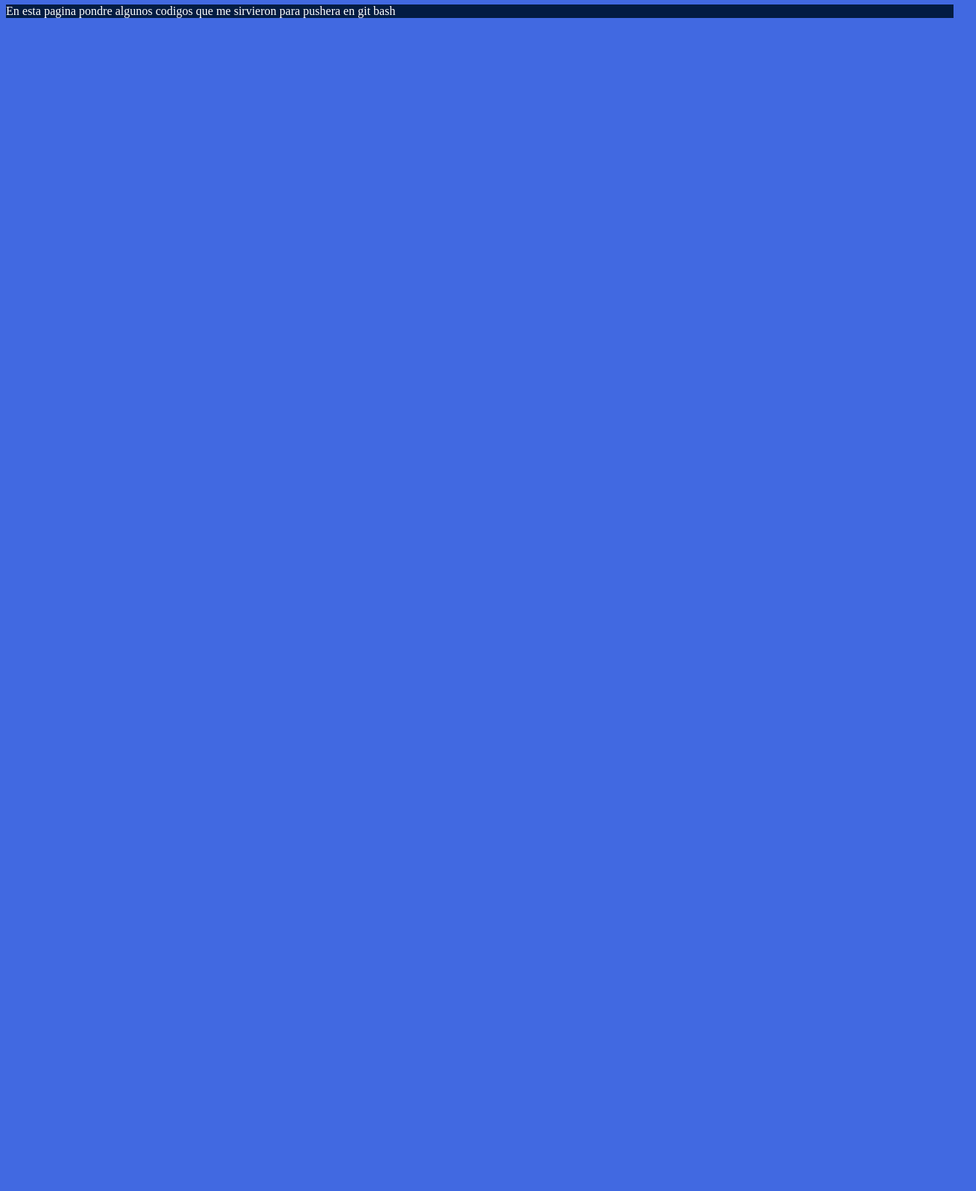
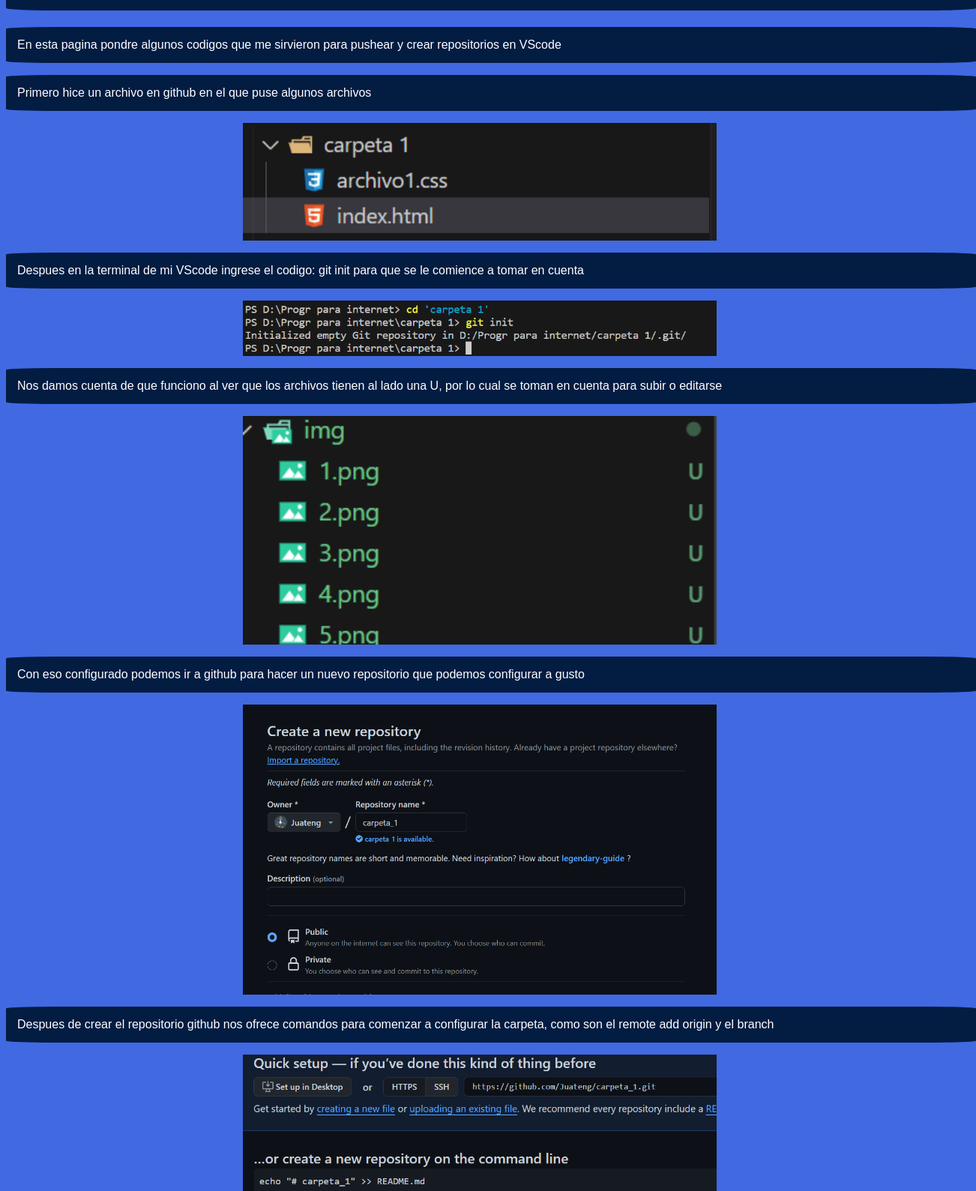
Before and after one commit to Juateng/Tarea1_PPI_JuanBalam, a plain HTML site: page index.html in a window 1280 px wide. Shown: the part 74-1663 px from the top of the page at 75% size, 1302 px wide, since content can reach past the window. Before the commit the page ends 800 px from the top, so only its background shows below. Drawn offline with Linux system fonts and the light colour scheme; a web font is replaced by a local one.

Commit message:
tarea1_JuanBalam

```diff
--- a/CSS/Estilos.css
+++ b/CSS/Estilos.css
@@ -1,8 +1,18 @@
 body{
  background-color:royalblue;
+ font-family: 'Protest Guerrilla', sans-serif;
 }
 
 .parrafo{
     background-color: rgb(3, 28, 66);
     color: white;
+    border-radius: 5%;
+    width: 100%;
+    padding: 15px;
 }
+
+.imagen{
+    width: 50%;
+    margin: 0 auto;
+    display: block;
+}
--- a/index.html
+++ b/index.html
@@ -5,11 +5,34 @@
     <meta name="viewport" content="width=device-width, initial-scale=1.0">
     <link rel="icon" type="image/x-png" href="./img/dinosaurio.png">
     <link rel="stylesheet" href="./CSS/Estilos.css">
+    <link rel="preconnect" href="https://fonts.googleapis.com">
+    <link rel="preconnect" href="https://fonts.gstatic.com" crossorigin>
+    <link href="https://fonts.googleapis.com/css2?family=Protest+Guerrilla&display=swap" rel="stylesheet">
     <title>Tarea1_JuanBalam</title>
 </head>
 <body>
-    <h1 class="parrafo">Mi primera pagina web</h1>
-    <p class="parrafo">En esta pagina pondre algunos codigos que me sirvieron para pushera en git bash</p>
-
+    <h1 class="parrafo">Mi primera pagina web: Como crear y enlazar repositorios a github en VS code</h1>
+    <p class="parrafo">En esta pagina pondre algunos codigos que me sirvieron para pushear y crear repositorios en VScode</p>
+    <p class="parrafo">Primero hice un archivo en github en el que puse algunos archivos</p>
+    <img class="imagen" src="./img/1.png" alt="foto1">
+    <p class="parrafo">Despues en la terminal de mi VScode ingrese el codigo: git init para que se le comience a tomar en cuenta</p>
+    <img class="imagen" src="./img/2.png" alt="foto2">
+    <p class="parrafo">Nos damos cuenta de que funciono al ver que los archivos tienen al lado una U, por lo cual se toman en cuenta para subir o editarse</p>
+    <img class="imagen" src="./img/3.png" alt="foto3">
+    <p class="parrafo">Con eso configurado podemos ir a github para hacer un nuevo repositorio que podemos configurar a gusto</p>
+    <img class="imagen" src="./img/4.png" alt="foto4">
+    <p class="parrafo">Despues de crear el repositorio github nos ofrece comandos para comenzar a configurar la carpeta, como son el remote add origin y el branch</p>
+    <img class="imagen" src="./img/5.png" alt="foto5">
+    <img class="imagen" src="./img/6.png" alt="foto6">
+    <p class="parrafo">Ahora si podemos comenzar a añadir archivos con el comando git add . para subir cada archivo nuevo y el git commit -m "texto" para poder continuar con el proceso de subida</p>
+    <img class="imagen" src="./img/7.png" alt="foto7">
+    <p class="parrafo">Podemos notar que los archivos cambian su U por una A</p>
+    <img class="imagen" src="./img/11.png" alt="foto 11">
+    <p class="parrafo">Finalmente el git push logra que los archivos que pasaron por el add y el commit se suban al github</p>
+    <img class="imagen" src="./img/8.png" alt="foto8">
+    <p class="parrafo">Como comprobacion podemos ver en nuestro repositorio los archivos que se subieron</p>
+    <img class="imagen" src="./img/10.png" alt="foto10">
+    <p class="parrafo">Como dato extra, al modificar los archivos de forma local podemos notar que saldra una M al lado de los archivos esta M viene de "modified" por lo cual no se reflejara en github hasta que le hagamos add, commit y push</p>
+    <img class="imagen" src="./img/9.png" alt="foto 9">
 </body>
 </html>
```
Also changed, not shown: img/1.png (added), img/10.png (added), img/11.png (added), img/2.png (added), img/3.png (added), img/4.png (added), img/5.png (added), img/6.png (added), img/7.png (added), img/8.png (added), img/9.png (added).
